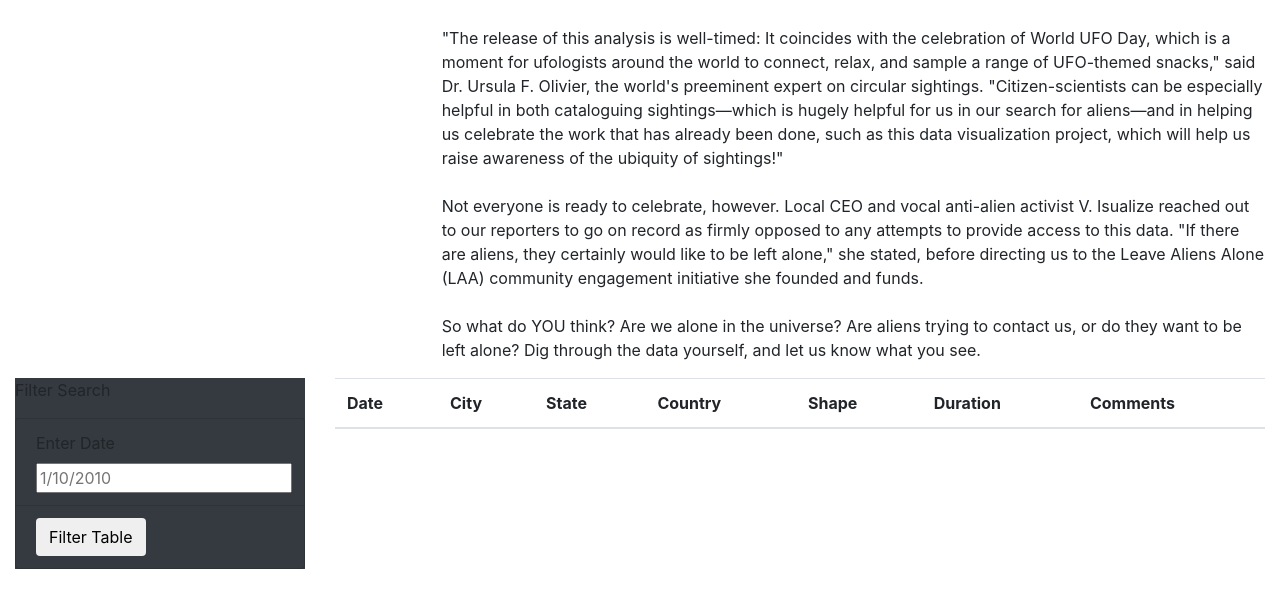
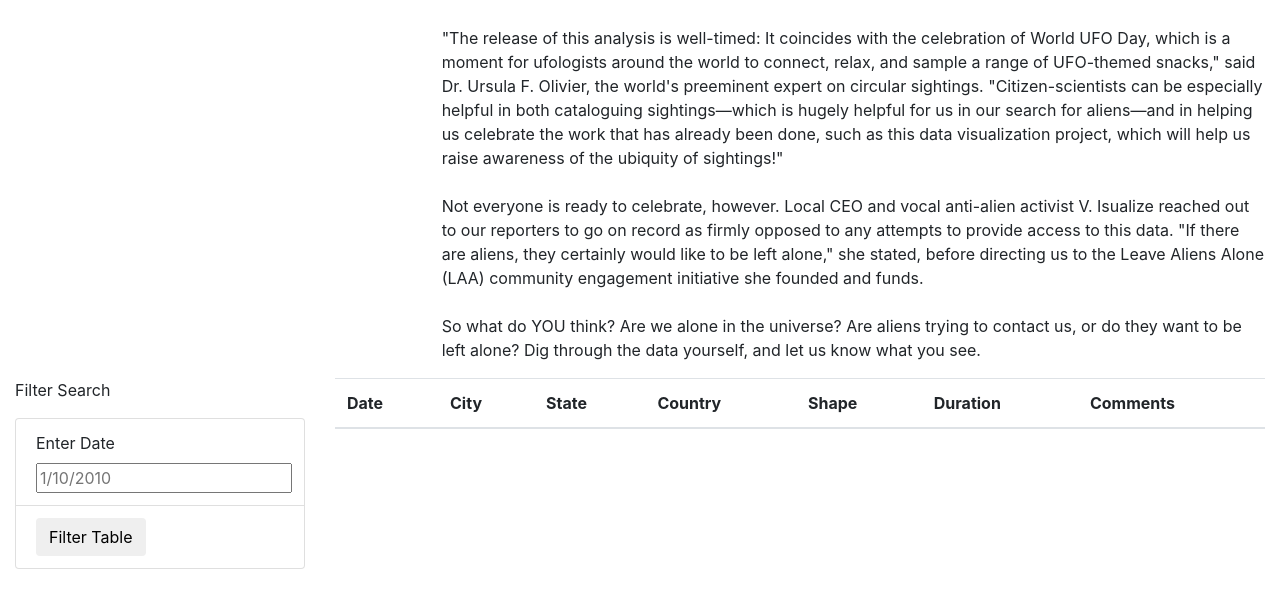
Before and after one commit to wahib453/UFOs, a plain HTML site: page index.html in a window 1280 px wide. Shown: the part 182-790 px from the top of the page. Drawn offline with nearby package versions, Linux system fonts and the light colour scheme.

Commit message:
updated index.html file

```diff
--- a/index.html
+++ b/index.html
@@ -2,7 +2,7 @@
 <html lang="en">
 <head>
     <meta charset="UTF-8">
-    <meta http-equiv="X-UA-Compatible" content="Chrome">
+    <meta http-equiv="X-UA-Compatible" content="IE=edge">
     <meta name="viewport" content="width=device-width, initial-scale=1.0">
     <title>UFO Finder</title>
 
@@ -40,14 +40,14 @@
         <div class="container-fluid">
             <div class="row">
                 <div class="col-md-3">
-                    <form class="bg-dark">
+                    <form>
                         <p>Filter Search</p>
-                        <ul class="list-group bg-dark" id="filters" >
-                            <li class="list-group-item bg-dark">
+                        <ul class="list-group" >
+                            <li class="list-group-item">
                                 <label for="date">Enter Date</label>
                                 <input type="text" placeholder="1/10/2010" id="datetime">
                             </li>
-                            <li class="list-group-item bg-dark">
+                            <li class="list-group-item">
                                 <button id="filter-btn" type="button" class="btn btn-default">Filter Table</button>
                             </li>
                         </ul>
```
